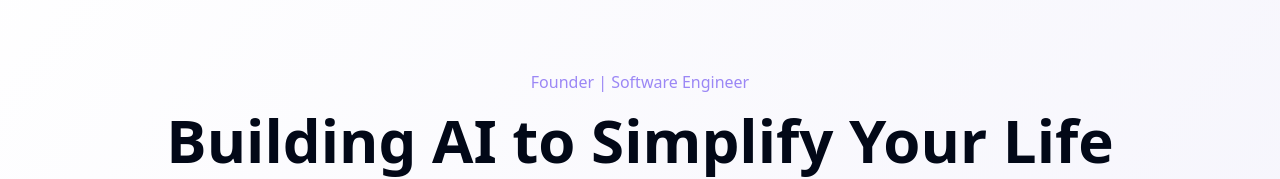
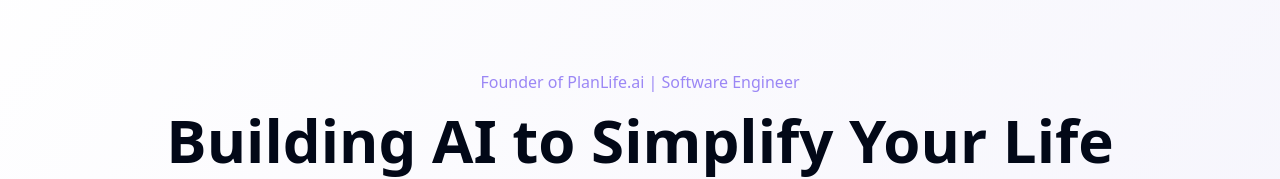
Before and after one commit to justinmae/justinmae.com, a React (Vite) app: page / in a window 1280 px wide. Shown: the part 160-339 px from the top of the page. Built offline with nearby package versions, Linux system fonts and the light colour scheme.

Commit message:
Update Hero section title
Update the title in the Hero section to be more specific, reflecting the founder's role and affiliation with PlanLife.ai.

```diff
--- a/src/components/sections/Hero.tsx
+++ b/src/components/sections/Hero.tsx
@@ -11,7 +11,7 @@ export const Hero = () => {
   return (
     <section className="min-h-[90vh] flex flex-col justify-center items-center text-center px-4 animate-fade-in">
       <span className="text-accent-primary font-medium mb-4 animate-fade-up" style={{ animationDelay: "0.2s" }}>
-        Founder | Software Engineer
+        Founder of PlanLife.ai | Software Engineer
       </span>
       <h1 className="text-4xl md:text-6xl font-bold mb-8 animate-fade-up" style={{ animationDelay: "0.3s" }}>
         Building AI to Simplify Your Life
```
